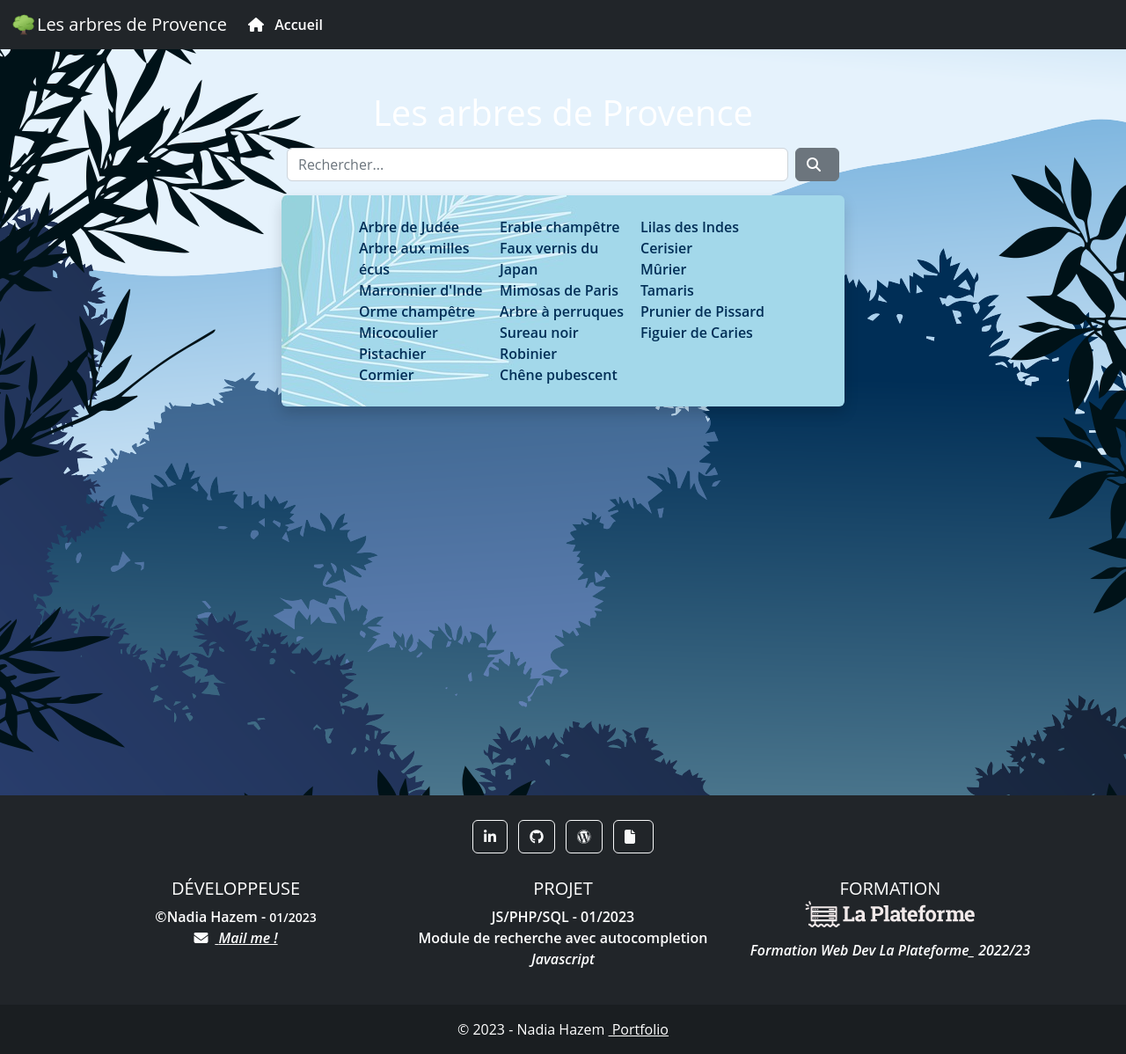
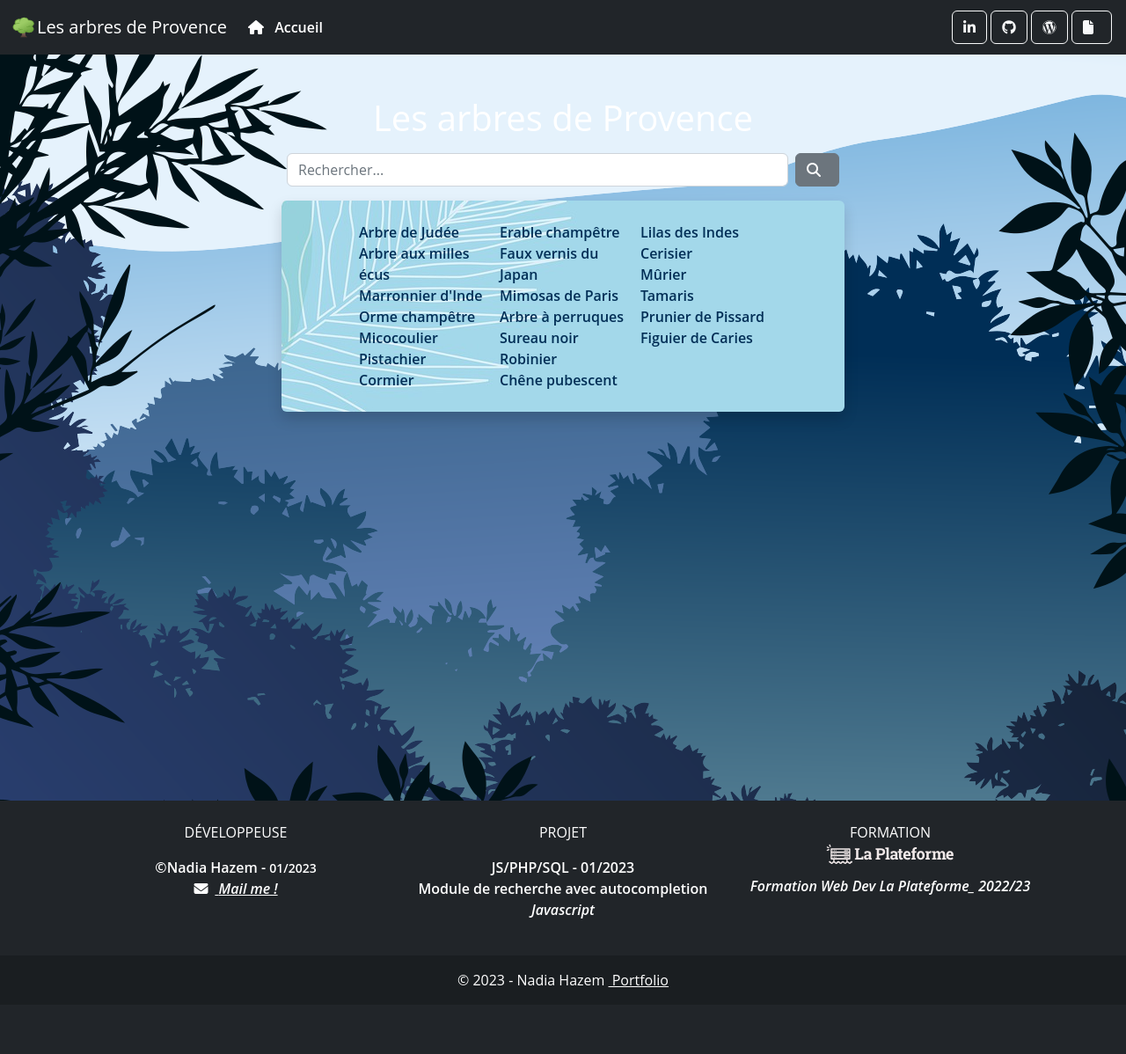
Before and after one commit to nadia-hazem/autocompletion, a PHP site: page /index.php in a window 1280 px wide. Shown: the whole page at 88% size. After the commit the page ends 1122 px from the top, so only its background shows below. Run offline with PHP 8.4, Linux system fonts and the light colour scheme; some libraries are stand-ins or nearby versions.

Commit message:
améliorations

```diff
--- a/includes/footer.php
+++ b/includes/footer.php
@@ -1,23 +1,6 @@
 <footer class="bg-dark text-center text-white mt-auto">
     <!-- Container -->
     <div class="container p-4">
-        <!-- Section Social media -->
-        <section class="mb-4">
-
-            <!-- Linkedin -->
-            <a class="btn btn-outline-light btn-floating m-1" href="https://www.linkedin.com/in/pictelle/" target="_blank" role="button" title="Mon LinkedIn"><i class="fab fa-linkedin-in"></i></a>
-
-            <!-- Github -->
-            <a class="btn btn-outline-light btn-floating m-1" href="https://github.com/nadia-hazem" target="_blank" role="button" title="Mon GitHub"><i class="fab fa-github"></i></a>
-
-            <!-- Wordpress -->
-            <a class="btn btn-outline-light btn-floating m-1" href="https://pictelle.com" target="_blank" role="button"><i class="fab fa-wordpress" title="Mon WordPress"></i></a>
-
-            <!-- Resume -->
-            <a class="btn btn-outline-light btn-floating m-1" href="https://nadia-hazem.students-laplateforme.io/" target="_blank" role="button" title="CV/Resume"><i class="fas fa-file"></i></a>
-
-        </section>
-        <!-- /Section Social media -->
 
         <!-- Section: Links -->
         <section class="">
@@ -25,7 +8,7 @@
             <div class="row">
                 <!--Grid column -->
                 <div class="col-lg-4 col-md-4 col-sm-12">
-                    <h5 class="text-uppercase">Développeuse</h5>
+                    <p class="text-uppercase">Développeuse</p>
                     <ul class="list-unstyled mb-0">
                         <li class="text-white">©Nadia Hazem - <small>01/2023</small></li>
                         <li><a class="text-white" href="mailto:nadia.hazem@laplateforme.io" class="mail"><i class="fa fa-envelope"></i> <em>Mail me !</em></a></li>
@@ -33,7 +16,7 @@
                 </div>
                 <!--Grid column -->
                 <div class="col-lg-4 col-md-4 col-sm-12">
-                <h5 class="text-uppercase">Projet</h5>
+                <p class="text-uppercase">Projet</p>
                     <ul class="list-unstyled">
                         <li class="text-white">JS/PHP/SQL - 01/2023</li>
                         <li class="text-white">Module de recherche avec autocompletion</li>
@@ -42,9 +25,9 @@
                 </div>
                 <!--Grid column -->
                 <div class="col-lg-4 col-md-4 col-sm-12">
-                    <h5 class="text-uppercase text-white mb-0">Formation</h5>
+                    <p class="text-uppercase text-white mb-0">Formation</p>
                     <ul class="list-unstyled">
-                        <li><a class="text-white" href="https://laplateforme.io" target="_blank"><img style="padding-bottom: 10px" src="./assets/img/logo_laplateforme_footer.svg" width="200" alt="logo laplateforme"></a></li>
+                        <li><a class="text-white" href="https://laplateforme.io" target="_blank"><img style="padding-bottom: 10px" src="./assets/img/logo_laplateforme_footer.svg" width="150" alt="logo laplateforme"></a></li>
                         <li class="text-white"><em>Formation Web Dev La Plateforme_ 2022/23</em></li>
                     </ul>
                 </div>
--- a/includes/header.php
+++ b/includes/header.php
@@ -28,7 +28,7 @@
 
     <header>
         <nav class="navbar navbar-expand-lg navbar-dark bg-dark">
-            <div class="container-fluid">
+            <div class="container-fluid justify-content-between">
                 <img src="assets/img/tree.svg" alt="logo" width="30" height="24" class="d-inline-block align-text-top">
                 <a class="navbar-brand pl-5" href="index.php">Les arbres de Provence</a>
 
@@ -47,6 +47,24 @@
                         </li>
                     </ul>
                 </div>
+
+                <!-- Section Social media -->
+                <section class="m-1">
+
+                    <!-- Linkedin -->
+                    <a class="btn btn-outline-light btn-floating align-middle" href="https://www.linkedin.com/in/pictelle/" target="_blank" role="button" title="Mon LinkedIn"><i class="fab fa-linkedin-in"></i></a>
+
+                    <!-- Github -->
+                    <a class="btn btn-outline-light btn-floating align-middle" href="https://github.com/nadia-hazem" target="_blank" role="button" title="Mon GitHub"><i class="fab fa-github"></i></a>
+
+                    <!-- Wordpress -->
+                    <a class="btn btn-outline-light btn-floating align-middle" href="https://pictelle.com" target="_blank" role="button"><i class="fab fa-wordpress" title="Mon WordPress"></i></a>
+
+                    <!-- Resume -->
+                    <a class="btn btn-outline-light btn-floating align-middle" href="https://nadia-hazem.students-laplateforme.io/" target="_blank" role="button" title="CV/Resume"><i class="fas fa-file"></i></a>
+
+                </section>
+                <!-- /Section Social media -->
             </div>
         </nav>
     </header>
```
